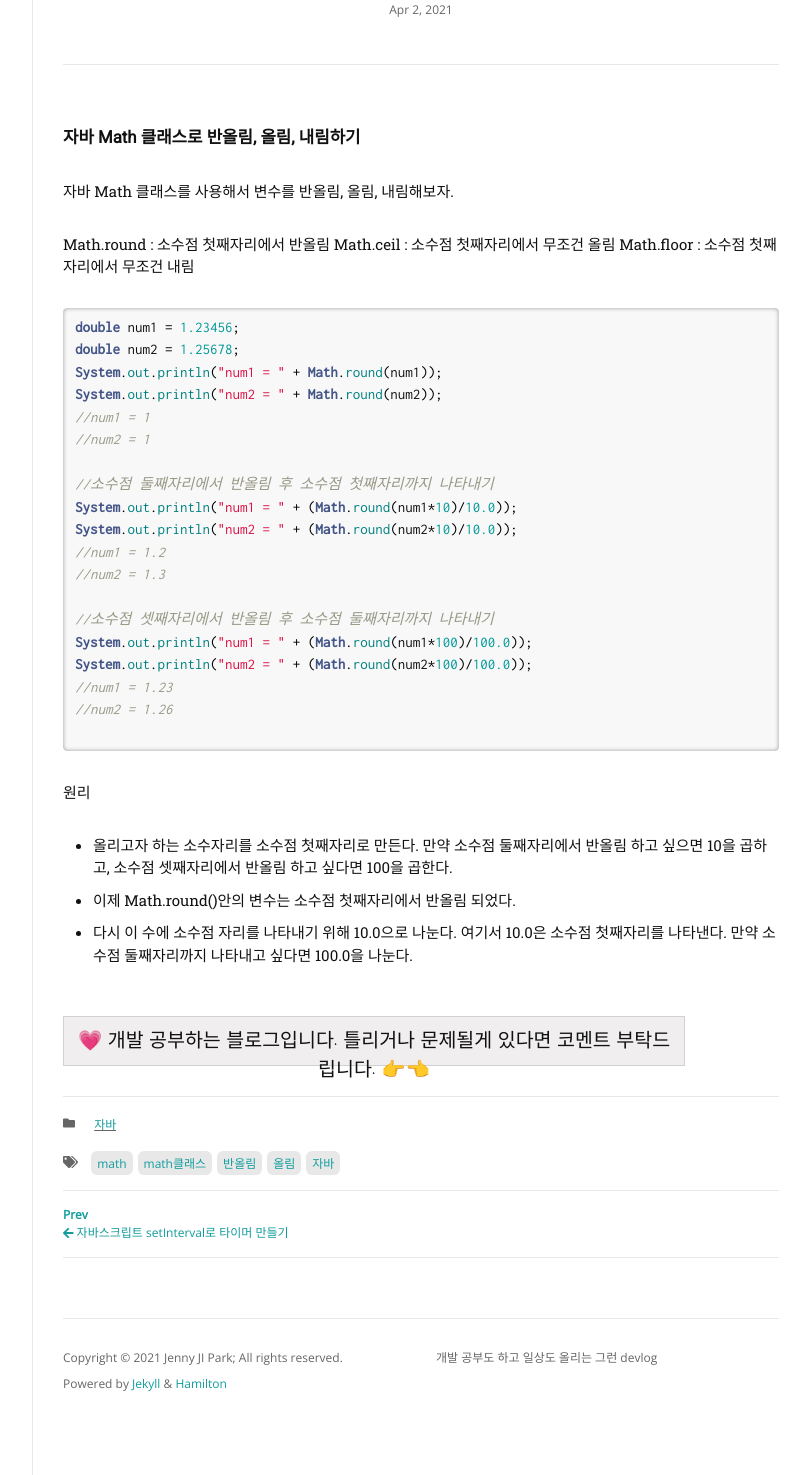
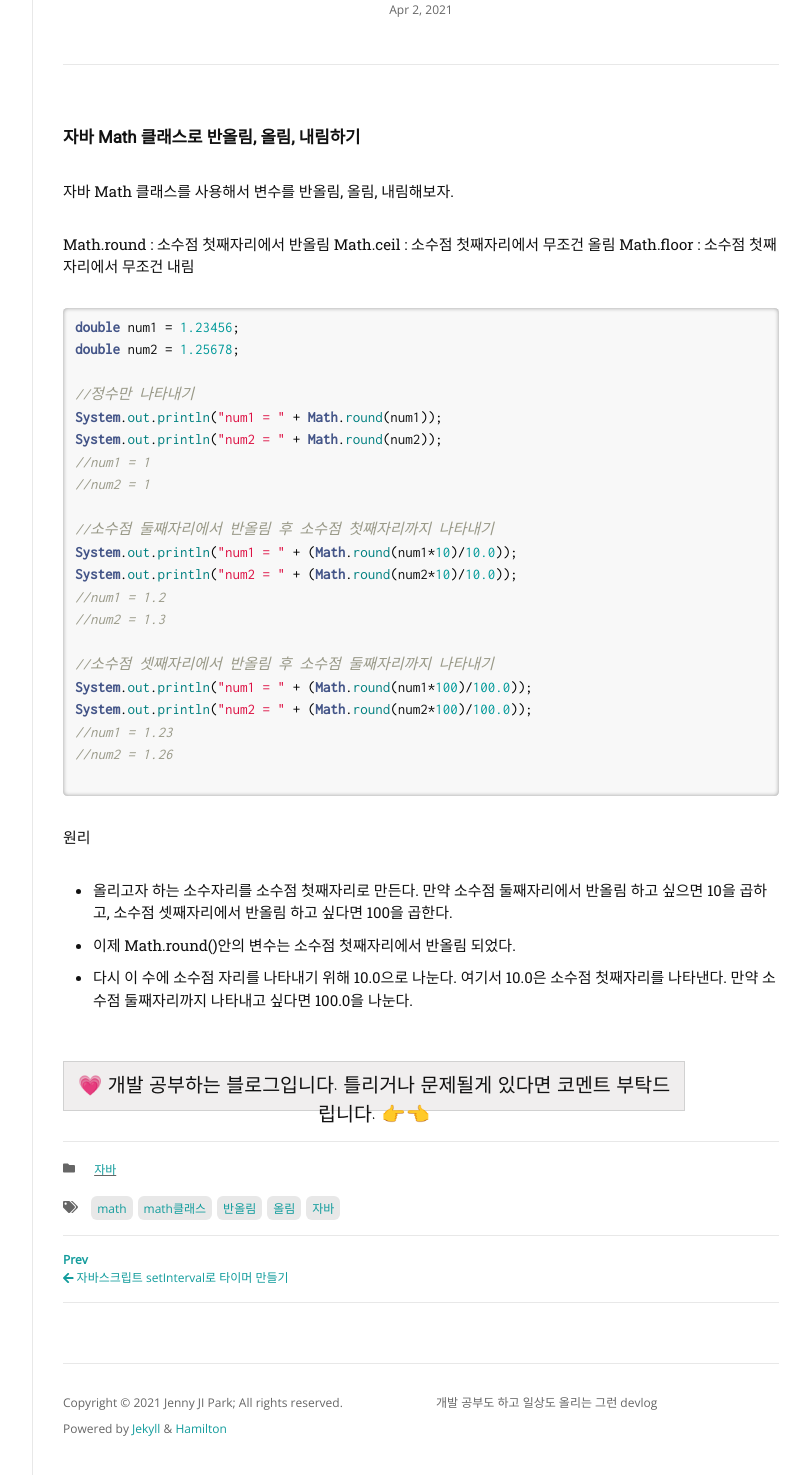
Before and after one commit to jennyjipark/jennyjipark.github.io, a Jekyll site: the page built from _posts/2021-04-02-math.md, in a window 1280 px wide, cut to the strip 185-1660 px from the top of the page. Shown: the whole strip, without its empty margins (351-1161 px from the left). Built offline with Jekyll 4.4.1, drawn with Linux system fonts in a browser that asks for light colours; nearby versions of some CDN libraries; some web fonts are replaced; comment, search, counter and statistics services are not loaded.

Commit message:
Update 2021-04-02-math.md

````diff
--- a/_posts/2021-04-02-math.md
+++ b/_posts/2021-04-02-math.md
@@ -15,6 +15,8 @@ Math.floor : 소수점 첫째자리에서 무조건 내림
 ```java
 double num1 = 1.23456;
 double num2 = 1.25678;
+
+//정수만 나타내기
 System.out.println("num1 = " + Math.round(num1));
 System.out.println("num2 = " + Math.round(num2));
 //num1 = 1
````
